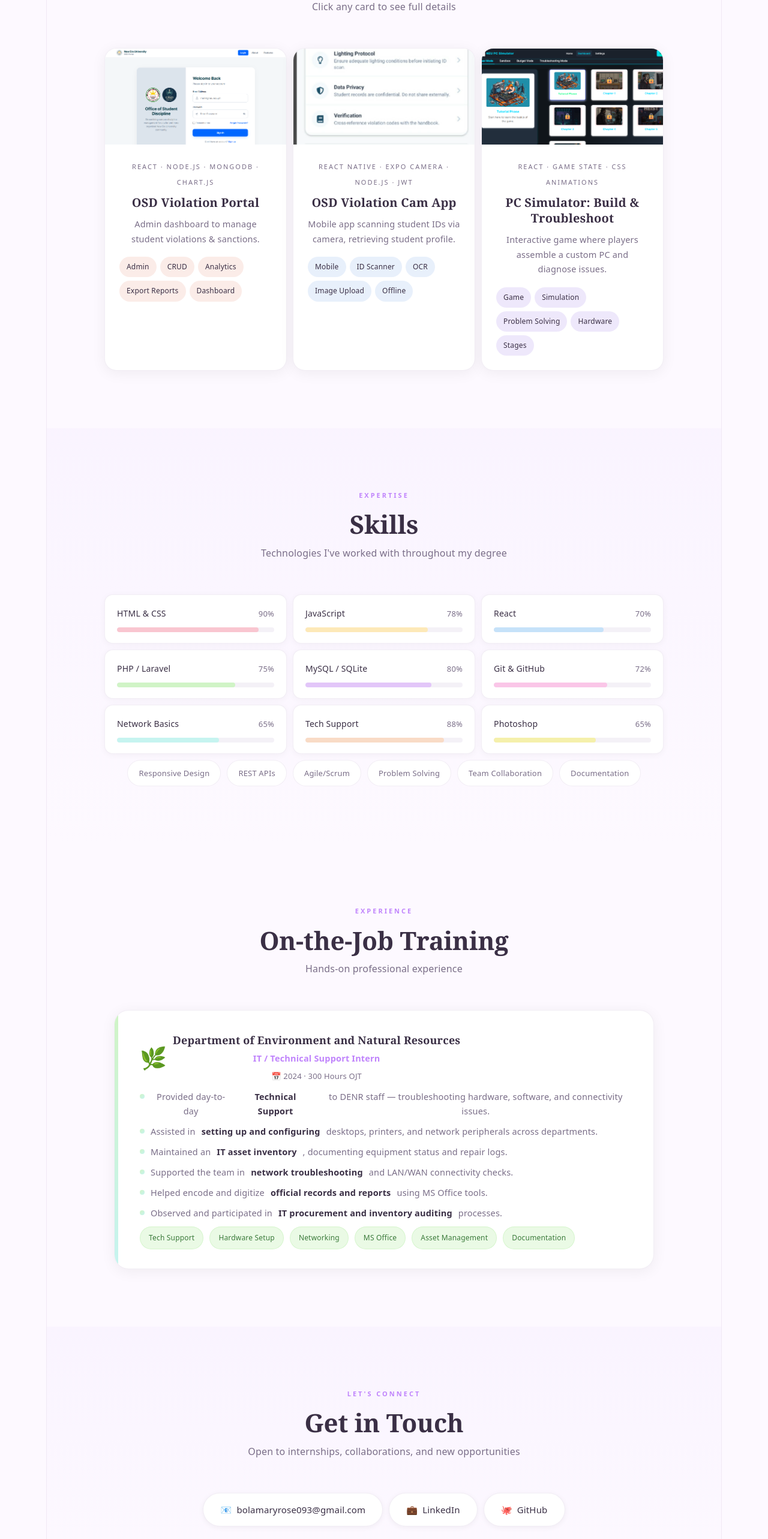
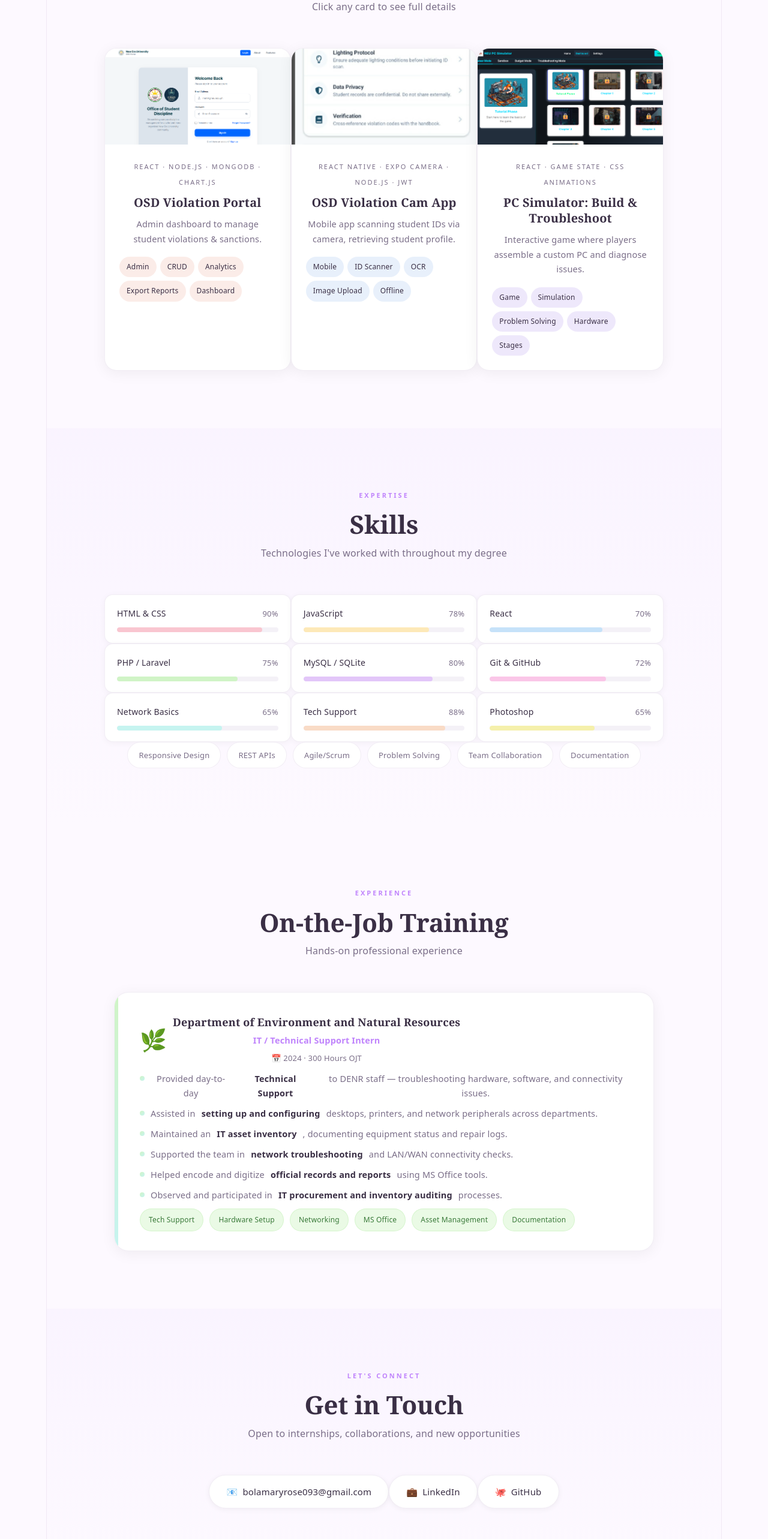
Before and after one commit to MariaRosa03/My_portfolio, a React (Vite) app: page / in a window 1280 px wide. Shown: the part 997-3563 px from the top of the page at 60% size. Built offline with nearby package versions, Linux system fonts and the light colour scheme.

Commit message:
update css V9

```diff
--- a/src/App.css
+++ b/src/App.css
@@ -307,8 +307,8 @@
 .projects-grid {
   display: grid;
   grid-template-columns: repeat(auto-fit, minmax(280px, 1fr));
-  gap: 10px;
-  margin-top: 10px;
+  gap: 0px;
+  margin-top: 0px;
 }
 
 .project-card {
@@ -398,8 +398,8 @@
 .skills-grid {
   display: grid;
   grid-template-columns: repeat(auto-fit, minmax(280px, 1fr));
-  gap: 10px;
-  margin-bottom: 10px;
+  gap: 0px;
+  margin-bottom: 0px;
 }
 
 .skill-item {
@@ -476,7 +476,7 @@
   overflow: hidden;
   max-width: 900px;
   margin: 0 auto;
-  margin-top: 10px;
+  margin-top: 0px;
   /* FIXED: All margin-top and gaps standardized to 10px */
 }
 
@@ -578,9 +578,9 @@
 .contact-row {
   display: flex;
   flex-wrap: wrap;
-  gap: 10px;
+  gap: 0px;
   justify-content: center;
-  margin-top: 10px;
+  margin-top: 0px;
 }
 
 .contact-pill {
```
